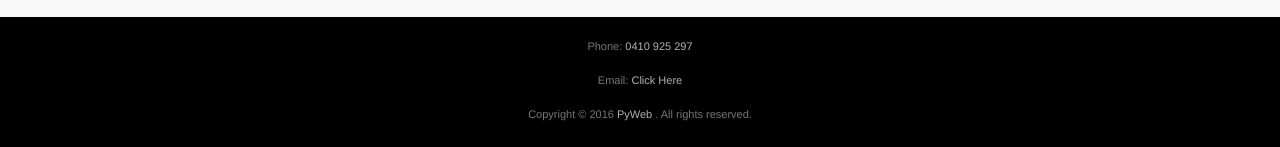
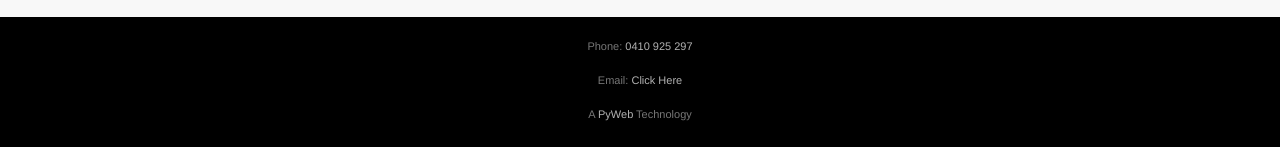
Before and after one commit to Ravelnze/pyweb-johnsutcliffe, a Django app: page /enquiries/ in a window 1280 px wide. Shown: the part 710-857 px from the top of the page. Run offline with Django 3.2, Linux system fonts and the light colour scheme; parts of the project's set-up code (start-up, migrations or seed data) failed here and were passed over; some libraries are stand-ins or nearby versions.

Commit message:
minor changes to css and footer

```diff
--- a/static/css/custom.css
+++ b/static/css/custom.css
@@ -184,5 +184,5 @@ h4.panel-title {
 }
 
 .input-required {
-    border-left: 6px solid #f5ece2;
+    border-left: 5px solid #fbe3c6;
 }
--- a/templates/base.html
+++ b/templates/base.html
@@ -50,9 +50,7 @@
                 <div class="footer">
                     <p>Phone: <a>0410 925 297</a></p>
                     <p>Email: <a href="mailto:info@johnsutcliffe.com.au">Click Here</a></p>
-                    <p>Copyright © 2016
-                        <a target="_blank" href="http://pyweb.com.au">PyWeb</a>
-                        . All rights reserved.</p>
+                    <p>A <a target="_blank" href="http://pyweb.com.au">PyWeb</a> Technology</p>
                 </div>
             </div>
         </div>
```
